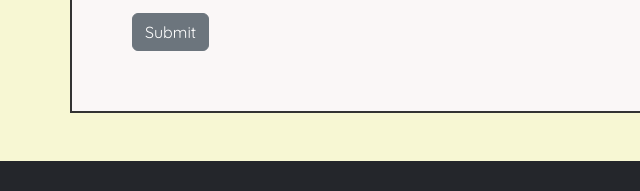
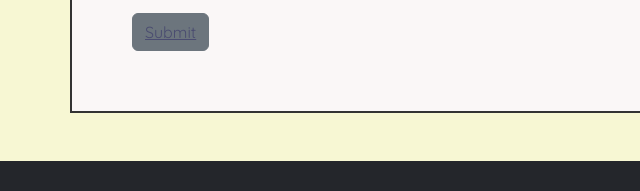
Before and after one commit to SatvikRajan/MealConnect, a plain HTML site: page ngo.html in a window 1280 px wide. Shown: the part 1061-1252 px from the top of the page, 0-640 px from the left. Drawn offline with nearby package versions, Linux system fonts and the light colour scheme.

Commit message:
Update ngo.html

```diff
--- a/ngo.html
+++ b/ngo.html
@@ -92,7 +92,7 @@
             <input type="text" class="form-control" id="inputCity">
           </div>
         </form>
-        <button type="button" class="btn btn-secondary mt-3">Submit</button>
+        <button type="button" id="submitBtn" class="btn btn-secondary mt-3"><a href="donor.html">Submit</a></button>
       </div>
     <footer class="footer">
       <div class="container">
```
